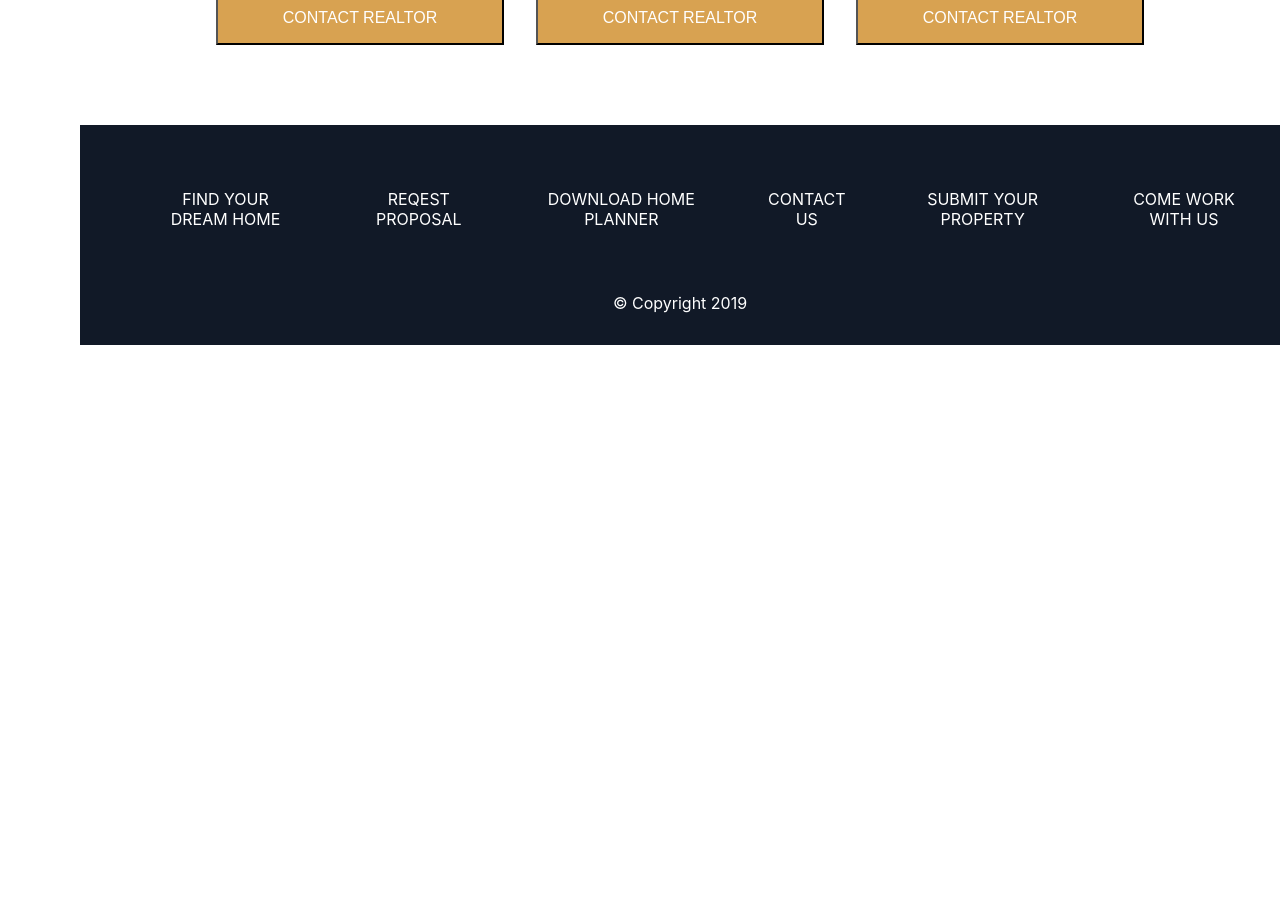
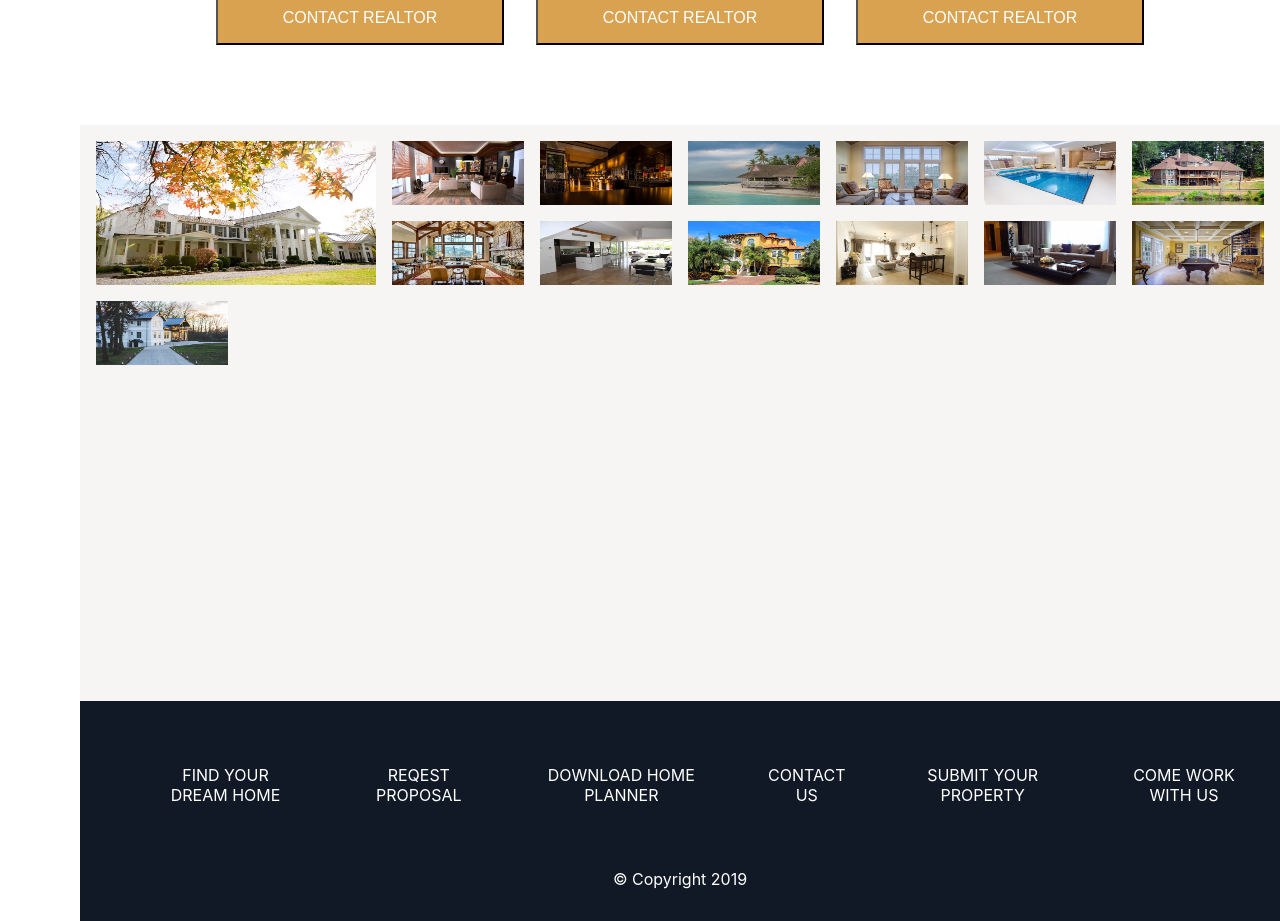
Before and after one commit to ashrofdev/nexter-in-react, a React (Create React App) app: page / in a window 1280 px wide. Shown: the part 2680-3601 px from the top of the page. Before the commit the page ends 3025 px from the top, so only its background shows below. Built offline with nearby package versions, Linux system fonts and the light colour scheme.

Commit message:
building gallery section

```diff
--- a/src/App.css
+++ b/src/App.css
@@ -212,6 +212,20 @@
 }
 .gallery {
   grid-column: 2/-1;
+  background-color: rgb(247, 244, 244);
+  display: grid;
+  grid-gap: 1rem;
+  grid-template-columns: repeat(8, 1fr);
+  padding: 1rem;
+  grid-template-rows: repeat(7, 4rem);
+}
+.g1 {
+  grid-column: 1/3;
+  grid-row: 1/3;
+}
+.gallery img {
+  width: 100%;
+  height: 100%;
 }
 .footer {
   background-color: rgb(17, 25, 39);
--- a/src/components/Gallery.js
+++ b/src/components/Gallery.js
@@ -3,6 +3,48 @@ import React from 'react';
 const Gallery = () => {
   return (
     <div className="gallery">
+      <div className="g1">
+        <img alt="" src={require('./img/gal-1.jpeg')} />
+      </div>
+      <div className="g2">
+        <img alt="" src={require('./img/gal-2.jpeg')} />
+      </div>
+      <div className="g3">
+        <img alt="" src={require('./img/gal-3.jpeg')} />
+      </div>
+      <div className="g4">
+        <img alt="" src={require('./img/gal-4.jpeg')} />
+      </div>
+      <div className="g5">
+        <img alt="" src={require('./img/gal-5.jpeg')} />
+      </div>
+      <div className="g6">
+        <img alt="" src={require('./img/gal-6.jpeg')} />
+      </div>
+      <div className="g7">
+        <img alt="" src={require('./img/gal-7.jpeg')} />
+      </div>
+      <div className="g8">
+        <img alt="" src={require('./img/gal-8.jpeg')} />
+      </div>
+      <div className="g9">
+        <img alt="" src={require('./img/gal-9.jpeg')} />
+      </div>
+      <div className="g10">
+        <img alt="" src={require('./img/gal-10.jpeg')} />
+      </div>
+      <div className="g11">
+        <img alt="" src={require('./img/gal-11.jpeg')} />
+      </div>
+      <div className="g12">
+        <img alt="" src={require('./img/gal-12.jpeg')} />
+      </div>
+      <div className="g13">
+        <img alt="" src={require('./img/gal-13.jpeg')} />
+      </div>
+      <div className="g14">
+        <img alt="" src={require('./img/gal-14.jpeg')} />
+      </div>
     </div>
   );
 }
```
